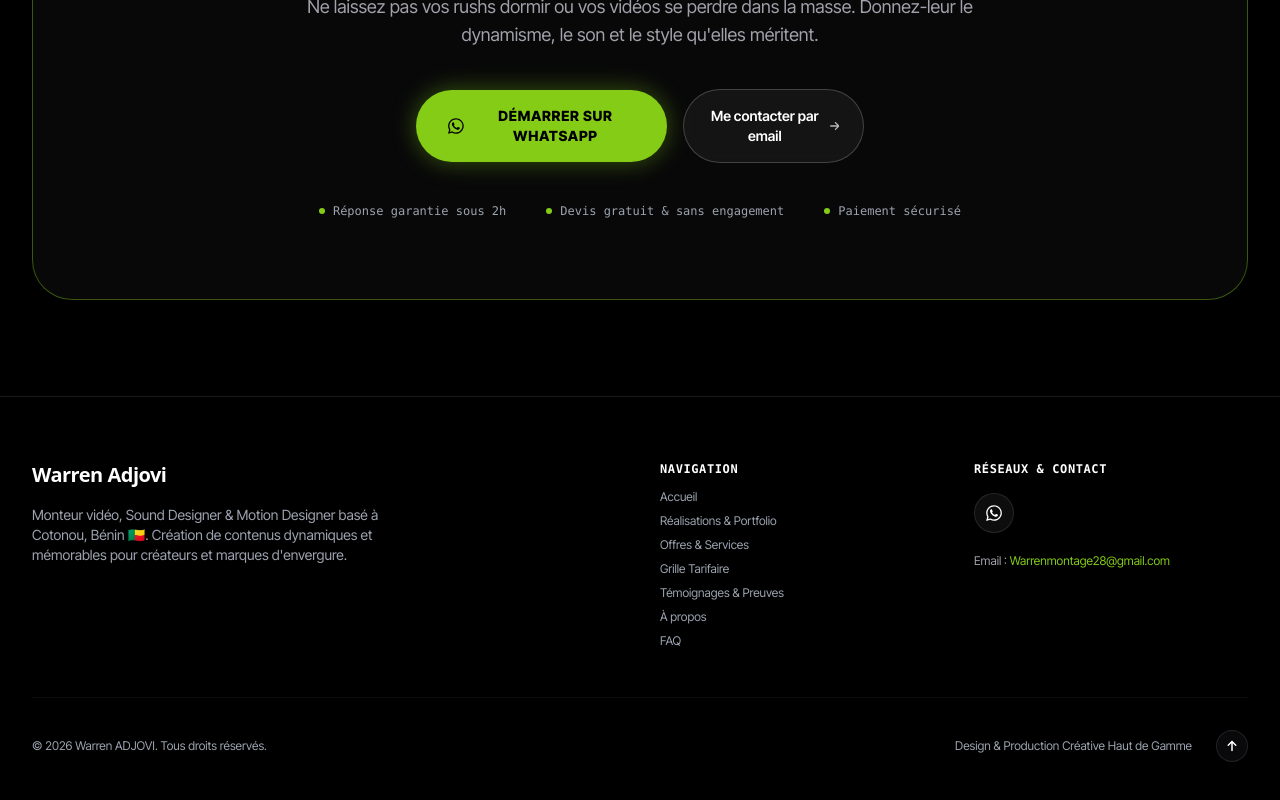
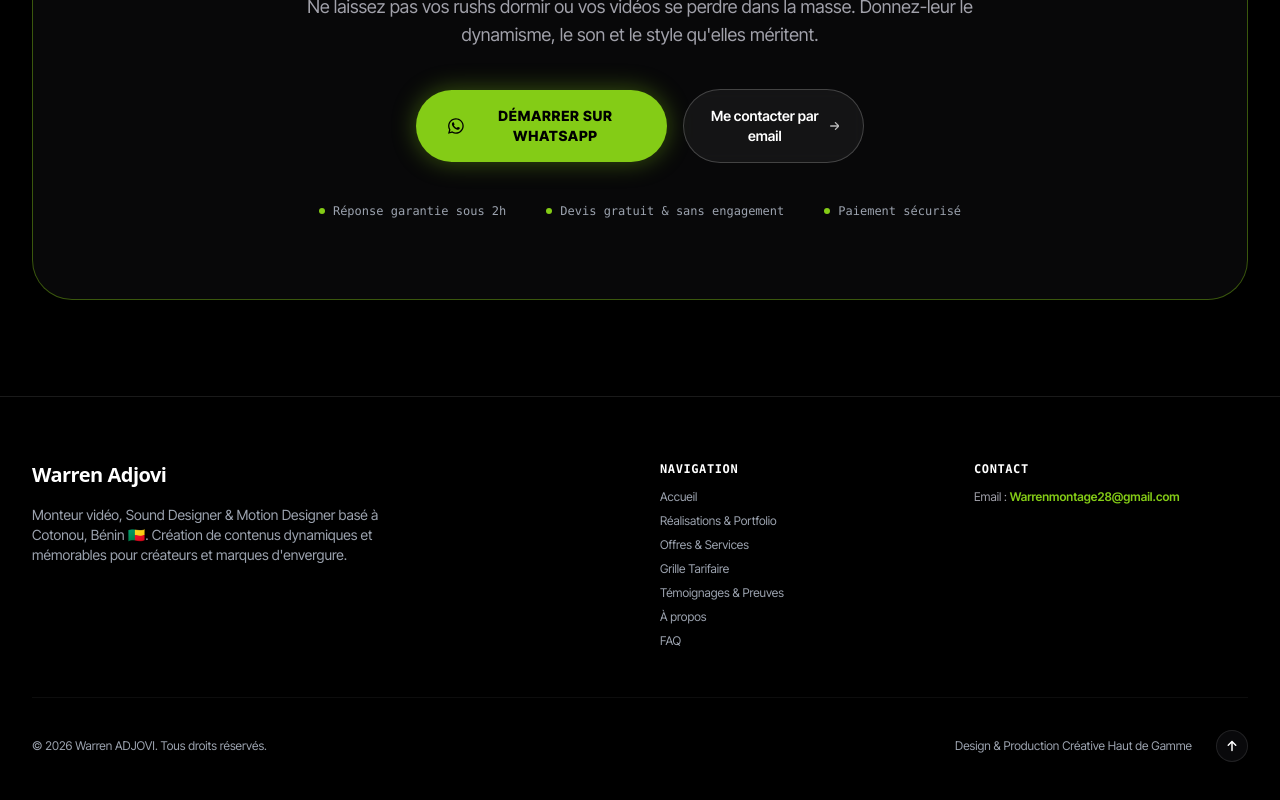
Before and after one commit to Roysten007/warrenadjovi, a React (Vite) app: page / in a window 1280 px wide. Shown: the part 9090-9890 px from the top of the page. Built offline with nearby package versions, Linux system fonts and the light colour scheme; the HTML template or start-up script is replaced by a standard one; a web font is replaced by a local one.

Commit message:
Remove WhatsApp icon from footer and push latest fixes

```diff
--- a/src/components/Footer.tsx
+++ b/src/components/Footer.tsx
@@ -54,24 +54,13 @@ export default function Footer() {
             </ul>
           </div>
 
-          {/* Connect & Socials */}
+          {/* Contact Email */}
           <div className="space-y-3">
-            <h4 className="font-mono text-xs uppercase font-bold text-textLight tracking-wider">
-              Réseaux & Contact
+            <h4 className="font-mono text-xs uppercase font-bold text-white tracking-wider">
+              Contact
             </h4>
-            <div className="flex items-center gap-3 pt-1">
-              <a
-                href="https://wa.me/2290162569665"
-                target="_blank"
-                rel="noopener noreferrer"
-                className="w-10 h-10 rounded-full bg-white/5 border border-white/10 flex items-center justify-center text-white hover:text-[#84cc16] hover:border-[#84cc16] transition-all"
-                aria-label="WhatsApp"
-              >
-                <FaWhatsapp className="text-lg" />
-              </a>
-            </div>
-            <p className="text-xs text-[#a1a1aa] pt-2">
-              Email : <a href="mailto:Warrenmontage28@gmail.com" className="text-[#84cc16] hover:underline">Warrenmontage28@gmail.com</a>
+            <p className="text-xs text-[#a1a1aa]">
+              Email : <a href="mailto:Warrenmontage28@gmail.com" className="text-[#84cc16] hover:underline font-semibold">Warrenmontage28@gmail.com</a>
             </p>
           </div>
 
```
